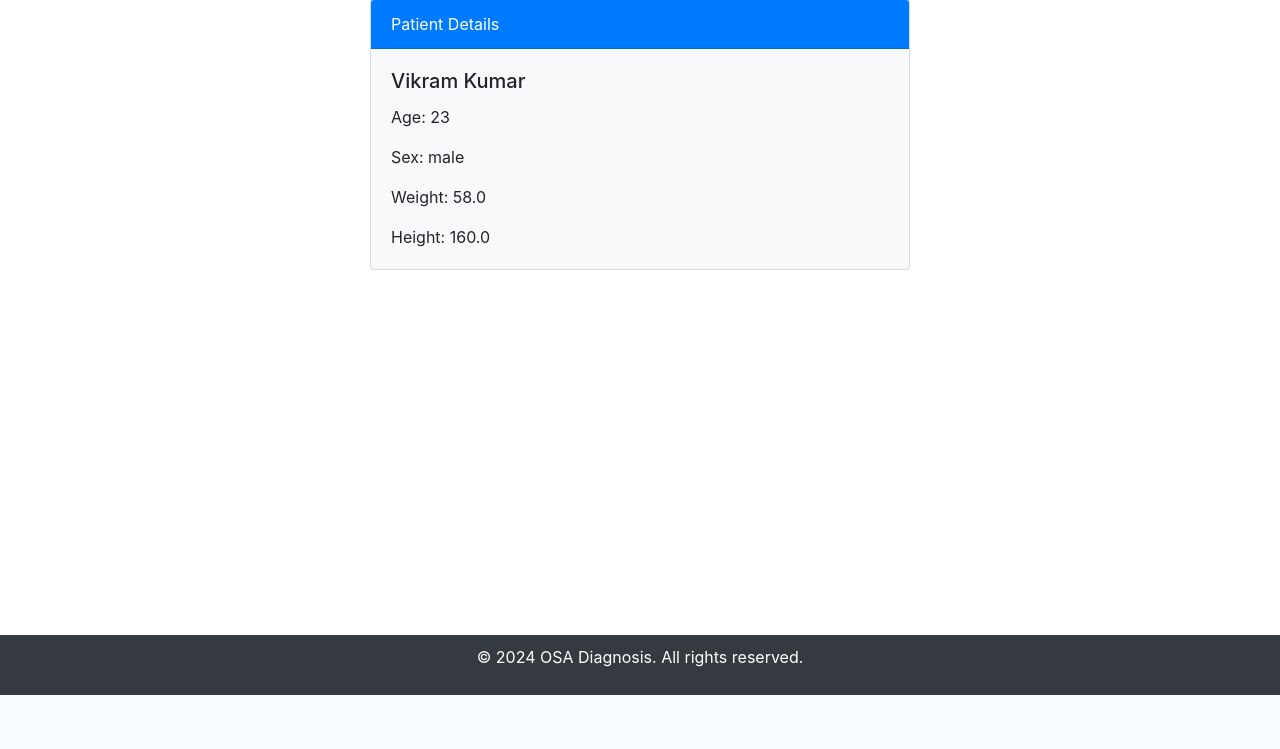
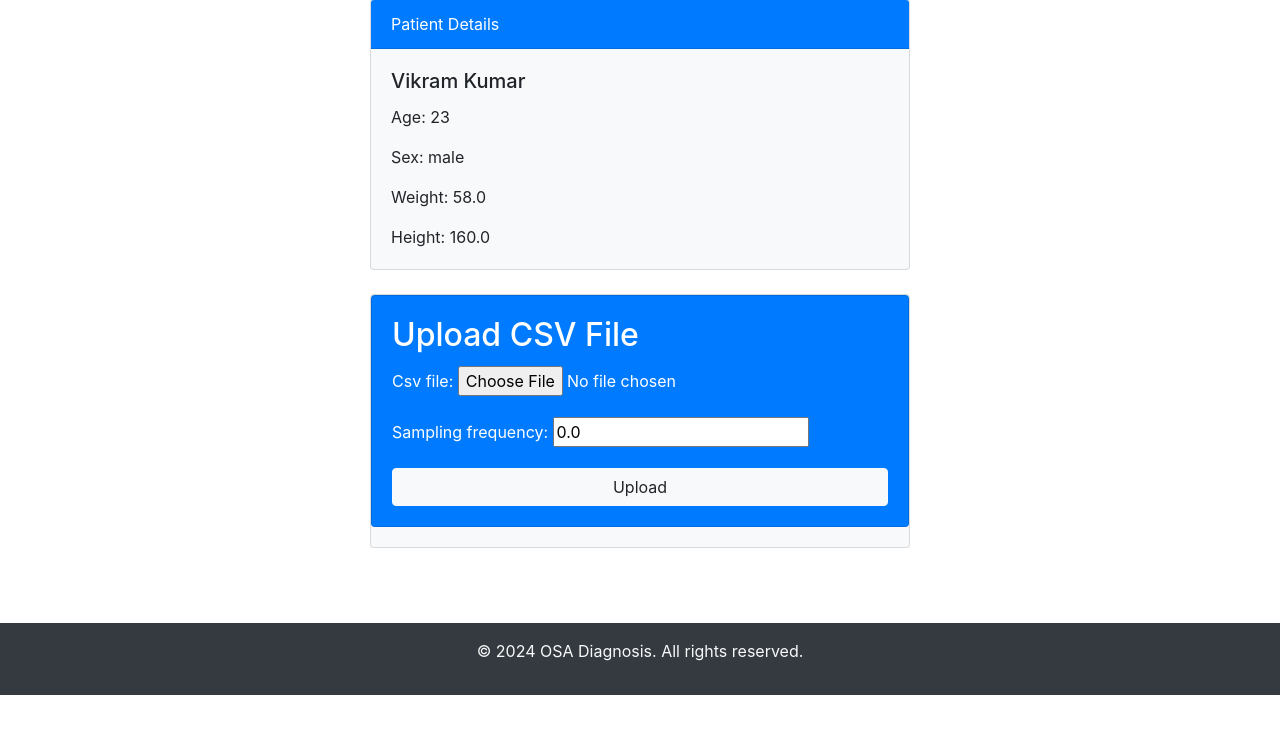
Before and after one commit to mastervikramk/Web_app_for_OSA_Diagnosis_using_Deep_Learning, a Django app: page /patient/1/old/ in a window 1280 px wide. Shown: the part 105-854 px from the top of the page. Before the commit the page ends 800 px from the top, so only its background shows below. Run offline with Django 5.2, Linux system fonts and the light colour scheme; data comes from the database, SQL or seed files in the repository; some libraries are stand-ins or nearby versions.

Commit message:
old patient diagnosis

```diff
--- a/osa_app/dashboard/forms.py
+++ b/osa_app/dashboard/forms.py
@@ -14,3 +14,9 @@ class CSVFileForm(forms.ModelForm):
     class Meta:
         model = CSVFile
         fields = ['csv_file', 'sampling_frequency']
+
+
+class CSVUploadForm(forms.ModelForm):
+    class Meta:
+        model = CSVFile
+        fields = ['csv_file', 'sampling_frequency']
--- a/osa_app/dashboard/urls.py
+++ b/osa_app/dashboard/urls.py
@@ -2,11 +2,10 @@ from django.urls import path
 from . import views
 
 urlpatterns=[
-    path('dashboard',views.dashboard,name='dashboard'),
-    path('new_patient',views.new_patient,name='new_patient'),
+    path('dashboard', views.dashboard, name='dashboard'),
+    path('new_patient', views.new_patient, name='new_patient'),
     path('old_patient', views.old_patient, name='old_patient'),
     path('patient/<int:patient_id>/old/', views.old_patient_profile, name='old_patient_profile'),
     path('patient/<int:patient_id>/new/', views.new_patient_profile, name='new_patient_profile'),
-
-
+    path('patient/<int:patient_id>/upload_csv/', views.upload_csv, name='upload_csv'),
 ]
--- a/osa_app/dashboard/views.py
+++ b/osa_app/dashboard/views.py
@@ -52,11 +52,15 @@ def old_patient(request):
         patients = Patient.objects.filter(user=request.user)
     return render(request, 'dashboard/old_patient.html', {'patients': patients})
 
+from .forms import CSVUploadForm
+
 
 def old_patient_profile(request, patient_id):
+    # print("Inside old_patient_profile view function")  # Debug print statement
     patient = get_object_or_404(Patient, id=patient_id)
-    return render(request, 'dashboard/old_patient_profile.html', {'patient': patient})
-
+    form = CSVUploadForm()
+    # print("Form initialized successfully")  # Debug print statement
+    return render(request, 'dashboard/old_patient_profile.html', {'patient': patient, 'form': form})
 
 
 # def new_patient_profile(request, patient_id):
@@ -113,8 +117,10 @@ def reshape_float_input(input_data, num_rows, num_columns):
 
 def new_patient_profile(request, patient_id):
     patient = get_object_or_404(Patient, id=patient_id)
-    csv_file = CSVFile.objects.get(patient=patient)
-
+    try:
+        csv_file = CSVFile.objects.filter(patient=patient).first()
+    except CSVFile.DoesNotExist:
+        csv_file = None
     # Load the selected model if available
     model = None
     model_name = request.POST.get('model', None)
@@ -177,3 +183,35 @@ def new_patient_profile(request, patient_id):
             return render(request, 'dashboard/new_patient_profile.html', {'patient': patient, 'diagnosis_output': diagnosis_output, 'apneac_events': num_ones, 'total_events': 420, 'model': model_name})
 
     return render(request, 'dashboard/new_patient_profile.html', {'patient': patient, 'model': model_name})
+
+from django.shortcuts import redirect, get_object_or_404
+from django.contrib import messages
+from .forms import CSVUploadForm
+from .models import Patient, CSVFile
+
+def upload_csv(request, patient_id):
+    patient = get_object_or_404(Patient, id=patient_id)
+
+    if request.method == 'POST':
+        form = CSVUploadForm(request.POST, request.FILES)
+        if form.is_valid():
+            csv_file = form.cleaned_data['csv_file']
+            sampling_frequency = form.cleaned_data['sampling_frequency']
+
+            try:
+                # Save the CSV file to the CSVFile model
+                new_csv_file = CSVFile(patient=patient, csv_file=csv_file, sampling_frequency=sampling_frequency)
+                new_csv_file.save()
+
+                # Redirect to the new patient profile page
+                return redirect('new_patient_profile', patient_id=patient_id)
+            except Exception as e:
+                messages.error(request, f"Error saving CSV file: {e}")
+        else:
+            messages.error(request, "Invalid form data. Please check the provided information.")
+
+    # If the request method is not POST or if form is not valid, render the form again
+    else:
+        form = CSVUploadForm()
+
+    return render(request, 'dashboard/new_patient_profile.html', {'form': form, 'patient': patient})
--- a/osa_app/templates/dashboard/old_patient_profile.html
+++ b/osa_app/templates/dashboard/old_patient_profile.html
@@ -4,19 +4,23 @@
 <head>
     <meta charset="UTF-8">
     <meta name="viewport" content="width=device-width, initial-scale=1">
-    <title>Old_patient_profile</title>
+    <title>{{ patient.first_name }} {{ patient.last_name }} - Patient Profile</title>
     <!-- Include Bootstrap CSS -->
     <link href="https://stackpath.bootstrapcdn.com/bootstrap/4.3.1/css/bootstrap.min.css" rel="stylesheet">
     <style>
-        /* Add custom styles here */
-        .footer {
-            position: fixed;
-            bottom: 0;
-            width: 100%;
-            background-color: #343a40; /* Bootstrap dark background color */
-            color: #ffffff; /* Bootstrap light text color */
-            text-align: center;
-            padding: 10px 0;
+        .flex-item {
+            margin-bottom: 20px;
+        }
+
+        .content-wrapper {
+            min-height: calc(100vh - 50px);
+            /* Subtracting the height of the footer */
+        }
+
+        /* Custom card color */
+        .custom-card {
+            background-color: #f0f0f0;
+            /* Your desired background color */
         }
     </style>
 </head>
@@ -48,7 +52,8 @@
     <div class="container mt-5">
         <div class="row">
             <div class="col-md-6 offset-md-3 content-wrapper">
-                <div class="card bg-light">
+                <!-- Patient Details Card -->
+                <div class="card bg-light mb-4">
                     <div class="card-header bg-primary text-white"> <!-- Bootstrap primary background color -->
                         Patient Details
                     </div>
@@ -60,12 +65,30 @@
                         <p class="card-text">Height: {{ patient.height }}</p>
                     </div>
                 </div>
+
+                <!-- Form Card -->
+                <div class="card bg-light">
+                    <div class="card bg-primary text-white flex-item h-100">
+                        <div class="card-body">
+                            <h2 class="card-title">Upload CSV File</h2>
+                            <form method="post" enctype="multipart/form-data" action="{% url 'upload_csv' patient_id=patient.id %}">
+                                {% csrf_token %}
+                                {{ form.as_p }}
+                                <button type="submit" class="btn btn-light btn-block">Upload</button>
+                            </form>
+
+                        </div>
+                    </div>
+
+                </div>
             </div>
         </div>
     </div>
+    </div>
+
 
     <!-- Footer -->
-    <footer class="footer">
+    <footer class="bg-dark text-light text-center py-3 fixed-bottom">
         <div class="container">
             <p>&copy; 2024 OSA Diagnosis. All rights reserved.</p>
         </div>
```
